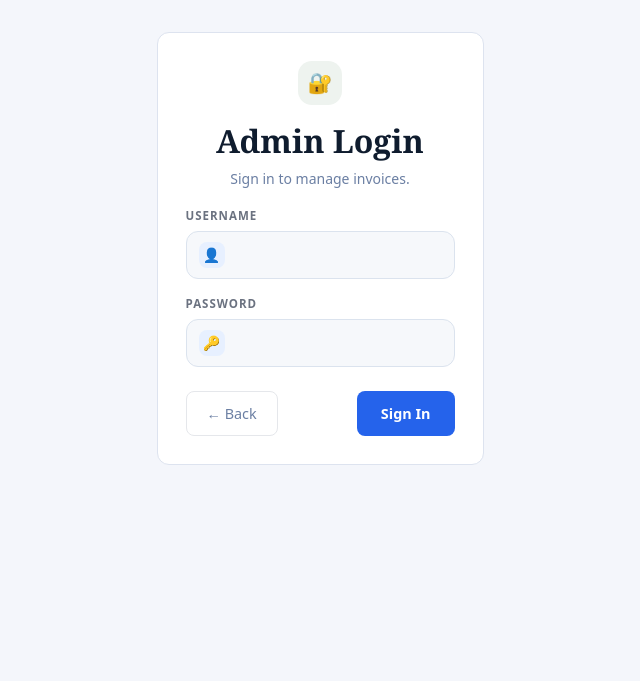
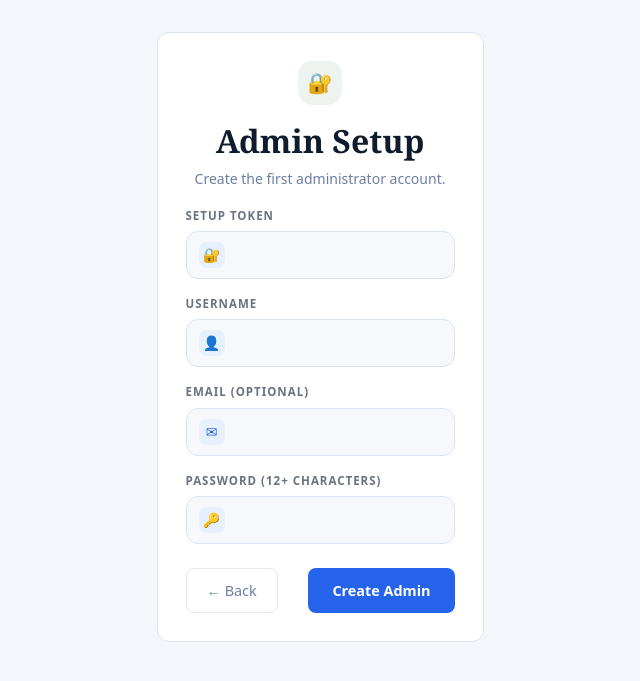
Before and after one commit to Vidyadevi423/invoice_generator, a PHP site: page /login.php in a window 1280 px wide. Shown: the top 681 px of the page, without its empty margins (320-960 px from the left). Run offline with PHP 8.4, Linux system fonts and the light colour scheme; data that the repository does not hold is empty.

Commit message:
Protect first-admin setup with environment token

```diff
--- a/login.php
+++ b/login.php
@@ -7,13 +7,19 @@ if (!empty($_SESSION['admin_user_id'])) {
 }
 
 $conn = getDB();
-$count = $conn->query("SELECT COUNT(*) AS total FROM admin_users")->fetch_assoc()['total'];
+$count = (int) $conn->query("SELECT COUNT(*) AS total FROM admin_users")->fetch_assoc()['total'];
 $error = '';
+$setupTokenConfigured = getenv('ADMIN_SETUP_TOKEN') !== false && getenv('ADMIN_SETUP_TOKEN') !== '';
 
 if ($_SERVER['REQUEST_METHOD'] === 'POST') {
     if (!verifyCsrfToken($_POST['csrf_token'] ?? '')) {
         $error = 'Invalid security token. Please try again.';
     } elseif ($count === 0 && ($_POST['action'] ?? '') === 'setup') {
+        $setupToken = $_POST['setup_token'] ?? '';
+
+        if (!$setupTokenConfigured || !hash_equals((string) getenv('ADMIN_SETUP_TOKEN'), (string) $setupToken)) {
+            $error = 'Administrator setup is not enabled or the setup token is invalid.';
+        } else {
             $username = trim($_POST['username'] ?? '');
             $password = $_POST['password'] ?? '';
             $email = trim($_POST['email'] ?? '');
@@ -37,6 +43,7 @@ if ($_SERVER['REQUEST_METHOD'] === 'POST') {
                 }
                 $error = 'Unable to create the administrator account.';
                 $stmt->close();
+            }
         }
     } elseif ($count > 0 && ($_POST['action'] ?? '') === 'login') {
         $username = trim($_POST['username'] ?? '');
@@ -90,6 +97,16 @@ $conn->close();
             <input type="hidden" name="csrf_token" value="<?= htmlspecialchars(csrfToken()) ?>">
             <input type="hidden" name="action" value="<?= $count === 0 ? 'setup' : 'login' ?>">
 
+            <?php if ($count === 0): ?>
+            <div class="form-group">
+                <label for="setup_token">Setup token</label>
+                <div class="input-wrap">
+                    <span class="input-icon">🔐</span>
+                    <input id="setup_token" name="setup_token" type="password" required autocomplete="off">
+                </div>
+            </div>
+            <?php endif; ?>
+
             <div class="form-group">
                 <label for="username">Username</label>
                 <div class="input-wrap">
```
Lines whose indentation alone changed are shown as unchanged.
